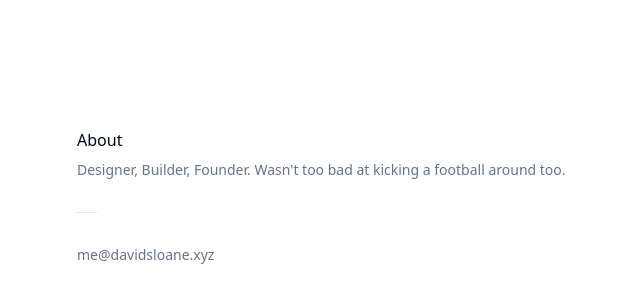
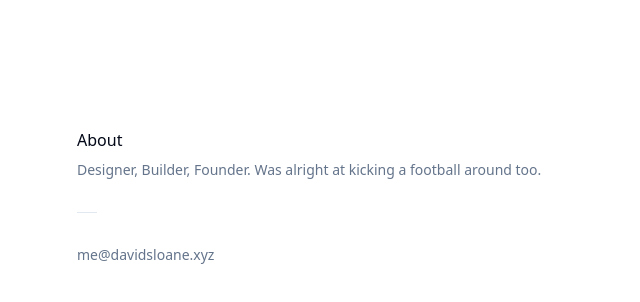
Before and after one commit to dtsloane/sloane-web, a Next.js app: page /about in a window 1280 px wide. Shown: the top 302 px of the page, without its empty margins (51-691 px from the left). Built offline with nearby package versions, Linux system fonts and the light colour scheme.

Commit message:
edit text

```diff
--- a/src/pages/about.tsx
+++ b/src/pages/about.tsx
@@ -8,7 +8,7 @@ const About = () => {
                 <h4 className="text-md font-medium">About</h4>
                 <p className="text-sm text-muted-foreground">
                   Designer, Builder, Founder.
-                  Wasn&apos;t too bad at kicking a football around too.
+                  Was alright at kicking a football around too.
                 </p>
             </div>
             <Separator className='w-5 mt-8'/>
```
